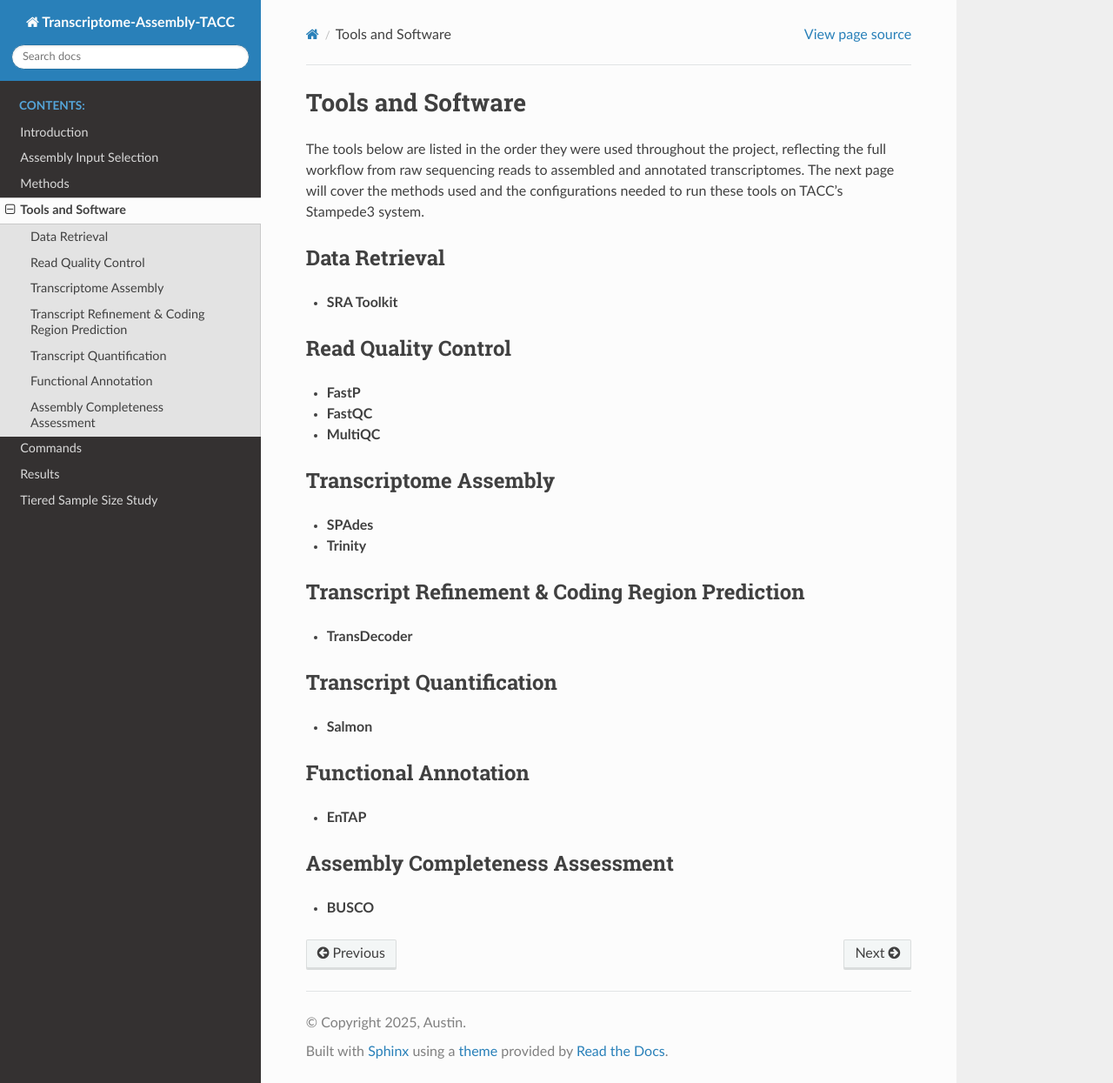
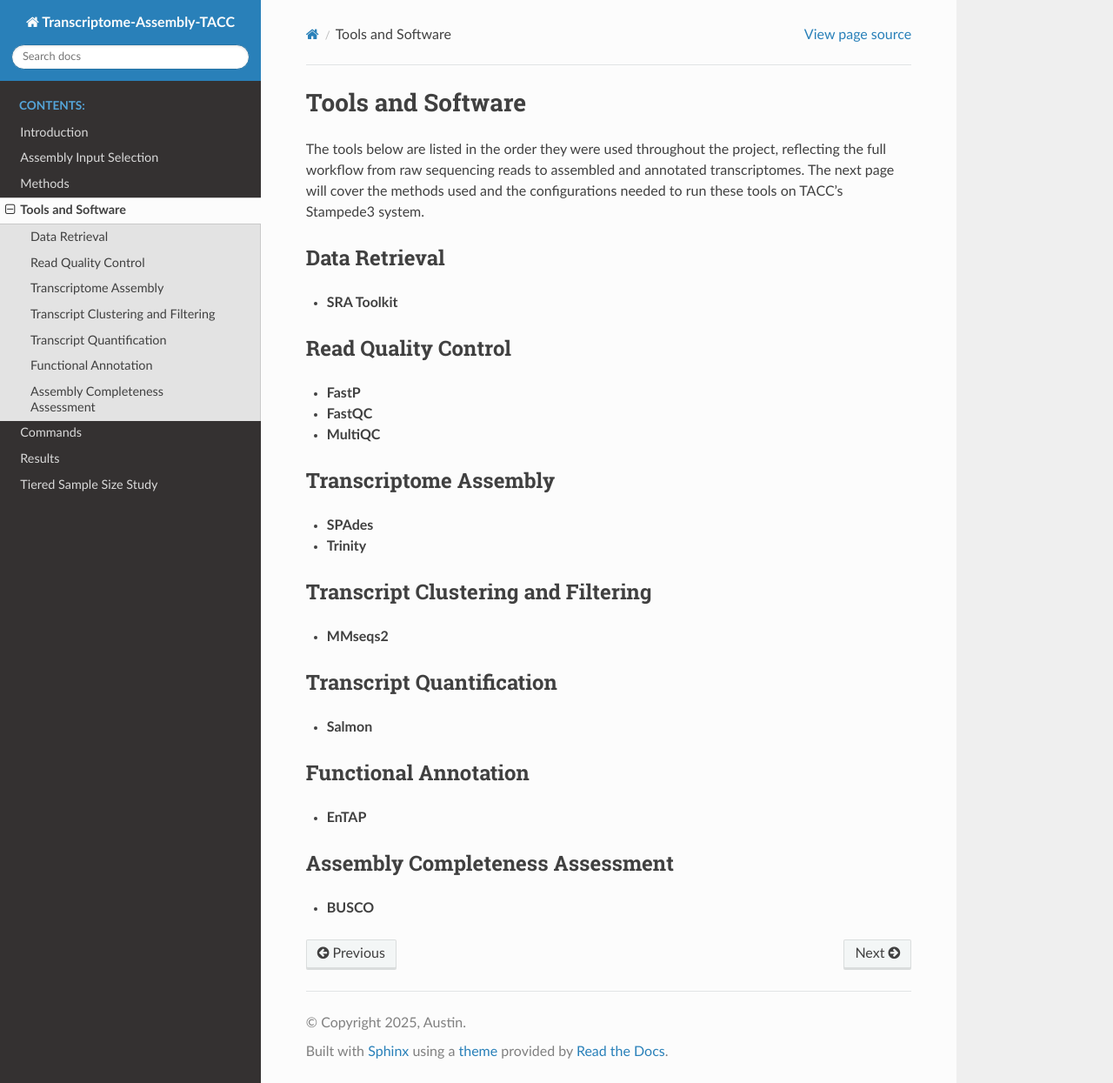
Before and after one commit to AriannaM-A/Transcriptome-Assembly-TACC, a Sphinx documentation site: the page built from docs/source/tools.md, in a window 1280 px wide and 1245 px high. Shown: the whole window at 87% size. Built offline with Sphinx 7.4.7 and the Read the Docs theme 3.1.0, drawn with Linux system fonts in a browser that asks for light colours.

Commit message:
Update tools.md

```diff
--- a/docs/source/tools.md
+++ b/docs/source/tools.md
@@ -14,8 +14,8 @@ The tools below are listed in the order they were used throughout the project, r
 - **SPAdes**
 - **Trinity**
 
-#### Transcript Refinement & Coding Region Prediction
-- **TransDecoder**
+#### Transcript Clustering and Filtering
+- **MMseqs2**
 
 #### Transcript Quantification
 - **Salmon**
```
